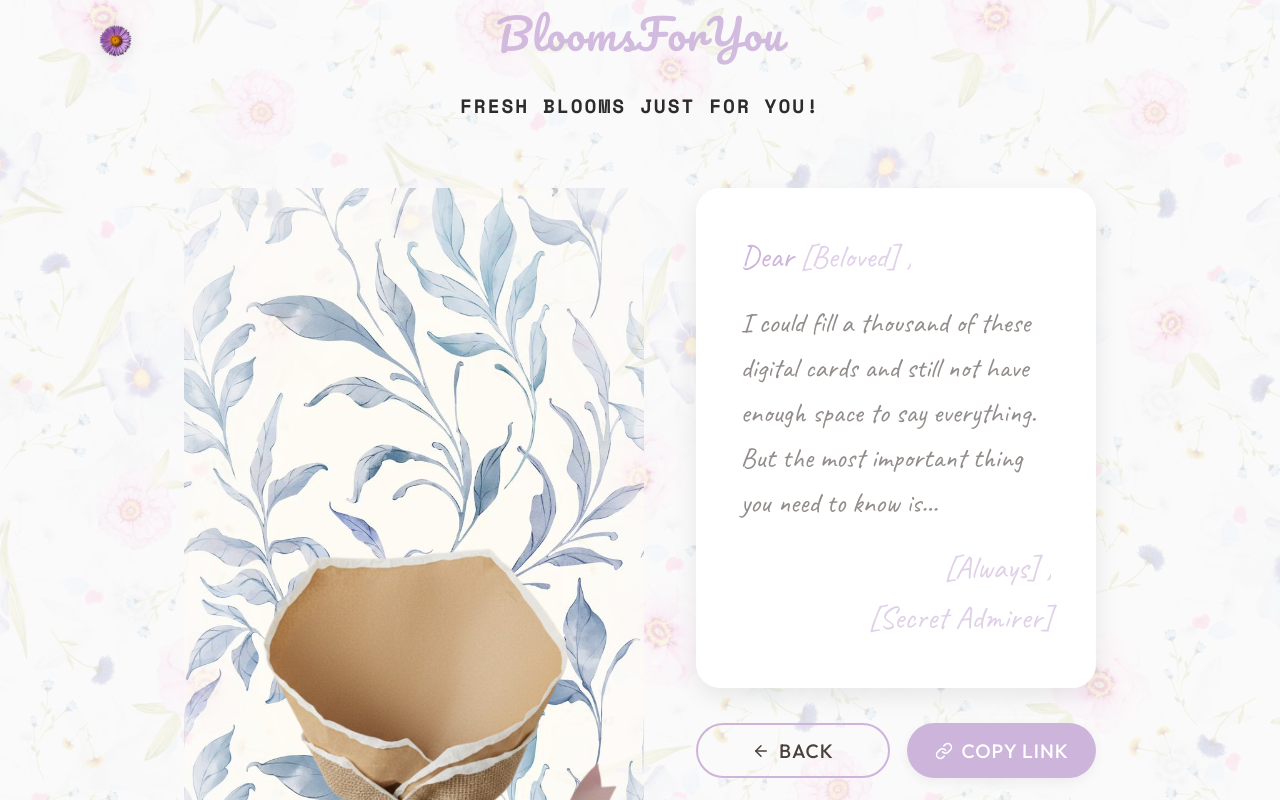
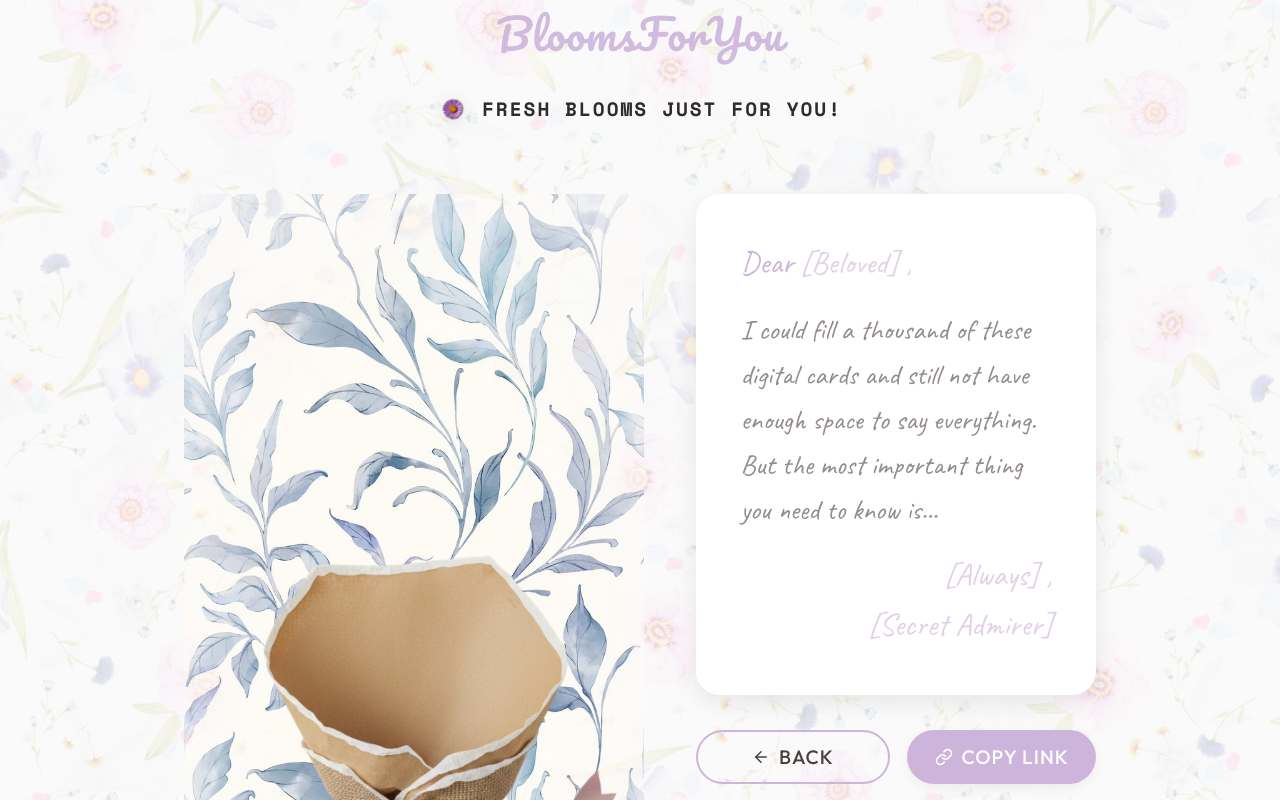
Before and after one commit to kevinexpertsz-stack/BloomForYou, a React (Vite) app: page /final in a window 1280 px wide. Shown: the top 800 px of the page. Built offline with nearby package versions, Linux system fonts and the light colour scheme; a web font is replaced by a local one.

Commit message:
Relocate global theme switcher inline to page subheadings

```diff
--- a/src/App.jsx
+++ b/src/App.jsx
@@ -11,49 +11,14 @@ const GlobalHeader = ({ theme, setTheme }) => {
   const location = useLocation();
   if (location.pathname === '/') return null; // Hide on Home page
 
-  const isSharedLink = location.search.includes('data=');
-
-  const themeSequence = ['default', 'sunflower', 'blueflower', 'orchid', 'alstromeria', 'ranuculus'];
-  const themeImages = {
-    'default': '/Main.png',
-    'sunflower': '/Main 2.png',
-    'blueflower': '/Main 3.png',
-    'orchid': '/Main 4.png',
-    'alstromeria': '/Main 5.png',
-    'ranuculus': '/Main 6.png'
-  };
-
   return (
     <header style={{
       paddingTop: '0.5rem',
       paddingBottom: '1.5rem',
       textAlign: 'center',
       zIndex: 100,
-      position: 'relative' // Changed to relative to anchor absolute child
+      position: 'relative'
     }}>
-
-      {!isSharedLink && (
-        <div style={{ position: 'absolute', left: '2rem', top: '1rem', zIndex: 101 }}>
-          <img
-            src={themeImages[theme] || themeImages['default']}
-            alt="Toggle Theme"
-            title="Click to modify colors!"
-            onClick={() => {
-              const currentIndex = themeSequence.indexOf(theme);
-              const nextIndex = (currentIndex + 1) % themeSequence.length;
-              setTheme(themeSequence[nextIndex]);
-            }}
-            style={{
-              width: '45px',
-              height: '45px',
-              objectFit: 'contain',
-              filter: 'drop-shadow(0 2px 8px rgba(0,0,0,0.1))',
-              cursor: 'pointer',
-              transition: 'var(--transition)'
-            }}
-          />
-        </div>
-      )}
       <h1 style={{
         fontFamily: 'var(--font-title)',
         fontSize: '2.37rem',
@@ -121,6 +86,8 @@ function App() {
                 <BloomSelection
                   selectedBlooms={selectedBlooms}
                   setSelectedBlooms={setSelectedBlooms}
+                  theme={theme}
+                  setTheme={setTheme}
                 />
               }
             />
@@ -133,6 +100,8 @@ function App() {
                   setBouquetArrangement={setBouquetArrangement}
                   scenery={scenery}
                   setScenery={setScenery}
+                  theme={theme}
+                  setTheme={setTheme}
                 />
               }
             />
@@ -148,6 +117,8 @@ function App() {
                   setSignoff={setSignoff}
                   sender={sender}
                   setSender={setSender}
+                  theme={theme}
+                  setTheme={setTheme}
                 />
               }
             />
--- /dev/null
+++ b/src/components/ThemeToggle.jsx
@@ -0,0 +1,40 @@
+import { useLocation } from 'react-router-dom';
+
+const ThemeToggle = ({ theme, setTheme }) => {
+    const location = useLocation();
+    const isSharedLink = location.search.includes('data=');
+    if (isSharedLink) return null;
+
+    const themeSequence = ['default', 'sunflower', 'blueflower', 'orchid', 'alstromeria', 'ranuculus'];
+    const themeImages = {
+        'default': '/Main.png',
+        'sunflower': '/Main 2.png',
+        'blueflower': '/Main 3.png',
+        'orchid': '/Main 4.png',
+        'alstromeria': '/Main 5.png',
+        'ranuculus': '/Main 6.png'
+    };
+
+    return (
+        <img
+            src={themeImages[theme] || themeImages['default']}
+            alt="Toggle Theme"
+            title="Click to modify colors!"
+            onClick={() => {
+                const currentIndex = themeSequence.indexOf(theme);
+                const nextIndex = (currentIndex + 1) % themeSequence.length;
+                setTheme(themeSequence[nextIndex]);
+            }}
+            style={{
+                width: '30px',
+                height: '30px',
+                objectFit: 'contain',
+                filter: 'drop-shadow(0 2px 8px rgba(0,0,0,0.1))',
+                cursor: 'pointer',
+                transition: 'var(--transition)'
+            }}
+        />
+    );
+};
+
+export default ThemeToggle;
--- a/src/pages/BloomSelection.jsx
+++ b/src/pages/BloomSelection.jsx
@@ -3,8 +3,9 @@ import { useNavigate } from 'react-router-dom';
 import { ArrowLeft, ArrowRight, Check, X } from 'lucide-react';
 import { flowerData } from '../data/flowers';
 import '../index.css';
+import ThemeToggle from '../components/ThemeToggle';
 
-const BloomSelection = ({ selectedBlooms, setSelectedBlooms }) => {
+const BloomSelection = ({ selectedBlooms, setSelectedBlooms, theme, setTheme }) => {
     const navigate = useNavigate();
     const [activeCategory, setActiveCategory] = useState(null);
     const [activeFlower, setActiveFlower] = useState(null);
@@ -71,7 +72,10 @@ const BloomSelection = ({ selectedBlooms, setSelectedBlooms }) => {
     return (
         <div className="page-container animate-fade-in" style={{ padding: '0.5rem 0', flex: 1, display: 'flex', flexDirection: 'column' }}>
             <div style={{ display: 'flex', flexDirection: 'column', width: '100%' }}>
-                <h2 className="delay-1 animate-fade-in" style={{ textAlign: 'center', marginBottom: '2rem', fontSize: '1.1rem', fontFamily: 'var(--font-mono)', letterSpacing: '2px', textTransform: 'uppercase' }}>Select Your Blooms</h2>
+                <div className="delay-1 animate-fade-in" style={{ display: 'flex', alignItems: 'center', justifyContent: 'center', gap: '0.8rem', marginBottom: '2rem' }}>
+                    <ThemeToggle theme={theme} setTheme={setTheme} />
+                    <h2 style={{ margin: 0, fontSize: '1.1rem', fontFamily: 'var(--font-mono)', letterSpacing: '2px', textTransform: 'uppercase' }}>Select Your Blooms</h2>
+                </div>
 
                 <div style={{ display: 'flex', gap: '2rem', flexWrap: 'wrap' }}>
 
--- a/src/pages/BouquetCustomizer.jsx
+++ b/src/pages/BouquetCustomizer.jsx
@@ -2,6 +2,7 @@ import { useState, useEffect, useRef } from 'react';
 import { useNavigate } from 'react-router-dom';
 import { ArrowLeft, ArrowRight, Shuffle, Image as ImageIcon } from 'lucide-react';
 import '../index.css';
+import ThemeToggle from '../components/ThemeToggle';
 
 const sceneries = [
     { id: 'bg2', name: 'Scene 02', bg: '#fcf6f0', bgImage: '/background/Scene 02.jpg' },
@@ -155,7 +156,10 @@ const BouquetCustomizer = ({ selectedBlooms, bouquetArrangement, setBouquetArran
     return (
         <div className="page-container animate-fade-in" style={{ padding: '0.5rem 0', display: 'flex', flexDirection: 'column', flex: 1 }}>
             <div style={{ display: 'flex', flexDirection: 'column', width: '100%' }}>
-                <h2 style={{ textAlign: 'center', marginBottom: '1rem', fontSize: '1.1rem', fontFamily: 'var(--font-mono)', letterSpacing: '2px', textTransform: 'uppercase' }}>Customize Your Bouquet</h2>
+                <div className="delay-1 animate-fade-in" style={{ display: 'flex', alignItems: 'center', justifyContent: 'center', gap: '0.8rem', marginBottom: '1rem' }}>
+                    <ThemeToggle theme={theme} setTheme={setTheme} />
+                    <h2 style={{ margin: 0, fontSize: '1.1rem', fontFamily: 'var(--font-mono)', letterSpacing: '2px', textTransform: 'uppercase' }}>Customize Your Bouquet</h2>
+                </div>
 
                 <div style={{ display: 'flex', justifyContent: 'center', gap: '0.8rem', marginBottom: '1.5rem', flexWrap: 'wrap', width: '100%', maxWidth: '380px', margin: '0 auto 1.5rem auto' }}>
                     <button className="btn btn-outline" onClick={handleRandomArrange} style={{ flex: '1 1 140px' }}>
--- a/src/pages/FinalBouquet.jsx
+++ b/src/pages/FinalBouquet.jsx
@@ -2,6 +2,7 @@ import { useState, useEffect } from 'react';
 import { useNavigate, useLocation } from 'react-router-dom';
 import { ArrowLeft, Link as LinkIcon, Check } from 'lucide-react';
 import '../index.css';
+import ThemeToggle from '../components/ThemeToggle';
 
 const sceneries = {
     'bg2': { bg: '#fcf6f0', bgImage: '/background/Scene 02.jpg' },
@@ -82,7 +83,10 @@ const FinalBouquet = ({ bouquetArrangement, scenery, message, recipient, signoff
     return (
         <div className="page-container animate-fade-in" style={{ padding: '0.5rem 0', flex: 1, display: 'flex', flexDirection: 'column', alignItems: 'center' }}>
             <div style={{ display: 'flex', flexDirection: 'column', alignItems: 'center', width: '100%' }}>
-                <h2 style={{ textAlign: 'center', marginBottom: '4rem', fontSize: '1.1rem', fontFamily: 'var(--font-mono)', letterSpacing: '2px', textTransform: 'uppercase' }}>Fresh Blooms Just For You!</h2>
+                <div className="delay-1 animate-fade-in" style={{ display: 'flex', alignItems: 'center', justifyContent: 'center', gap: '0.8rem', marginBottom: '4rem' }}>
+                    <ThemeToggle theme={theme} setTheme={setTheme} />
+                    <h2 style={{ margin: 0, fontSize: '1.1rem', fontFamily: 'var(--font-mono)', letterSpacing: '2px', textTransform: 'uppercase' }}>Fresh Blooms Just For You!</h2>
+                </div>
 
                 <div style={{ display: 'flex', flexWrap: 'wrap', gap: '3rem', justifyContent: 'center', width: '100%', maxWidth: '1000px', marginBottom: '5rem' }}>
 
--- a/src/pages/WriteMessage.jsx
+++ b/src/pages/WriteMessage.jsx
@@ -1,8 +1,9 @@
 import { useNavigate } from 'react-router-dom';
 import { ArrowLeft, ArrowRight, Flower } from 'lucide-react';
 import '../index.css';
+import ThemeToggle from '../components/ThemeToggle';
 
-const WriteMessage = ({ message, setMessage, recipient, setRecipient, signoff, setSignoff, sender, setSender }) => {
+const WriteMessage = ({ message, setMessage, recipient, setRecipient, signoff, setSignoff, sender, setSender, theme, setTheme }) => {
     const navigate = useNavigate();
 
     return (
@@ -15,7 +16,10 @@ const WriteMessage = ({ message, setMessage, recipient, setRecipient, signoff, s
             <div style={{ position: 'absolute', bottom: '10%', right: '5%', opacity: 0.2 }}><Flower size={40} color="var(--color-primary)" /></div>
 
             <div style={{ display: 'flex', flexDirection: 'column', alignItems: 'center', width: '100%', zIndex: 1, transform: 'scale(1.1)', transformOrigin: 'top center' }}>
-                <h2 style={{ textAlign: 'center', marginBottom: '2rem', fontSize: '1.1rem', fontFamily: 'var(--font-mono)', letterSpacing: '2px', textTransform: 'uppercase', zIndex: 1 }}>WRITE YOUR MESSAGE</h2>
+                <div className="delay-1 animate-fade-in" style={{ display: 'flex', alignItems: 'center', justifyContent: 'center', gap: '0.8rem', marginBottom: '2rem', zIndex: 1 }}>
+                    <ThemeToggle theme={theme} setTheme={setTheme} />
+                    <h2 style={{ margin: 0, fontSize: '1.1rem', fontFamily: 'var(--font-mono)', letterSpacing: '2px', textTransform: 'uppercase', zIndex: 1 }}>WRITE YOUR MESSAGE</h2>
+                </div>
 
                 <div style={{ flex: 1, display: 'flex', justifyContent: 'center', alignItems: 'center', padding: '0 1rem', width: '100%' }}>
                     <div style={{
```
